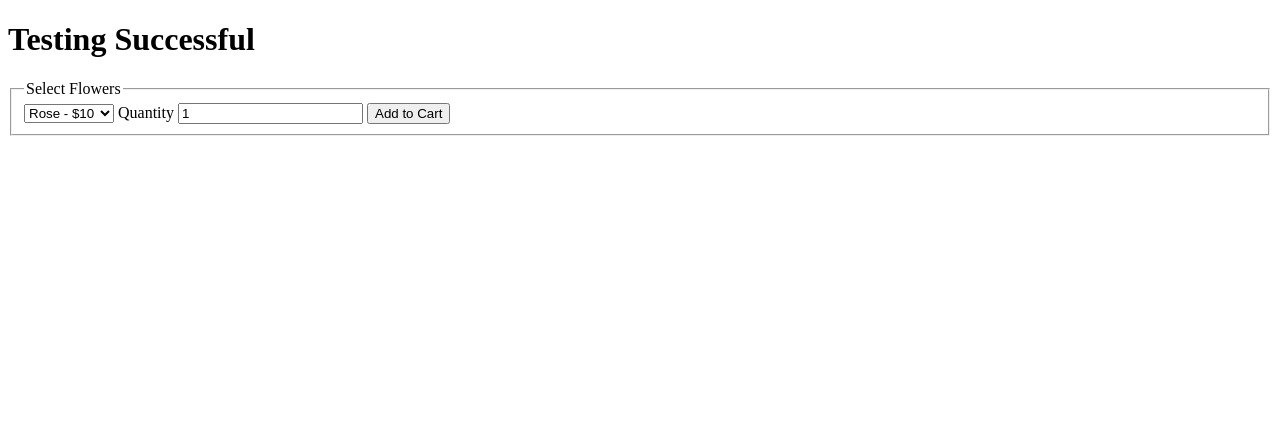
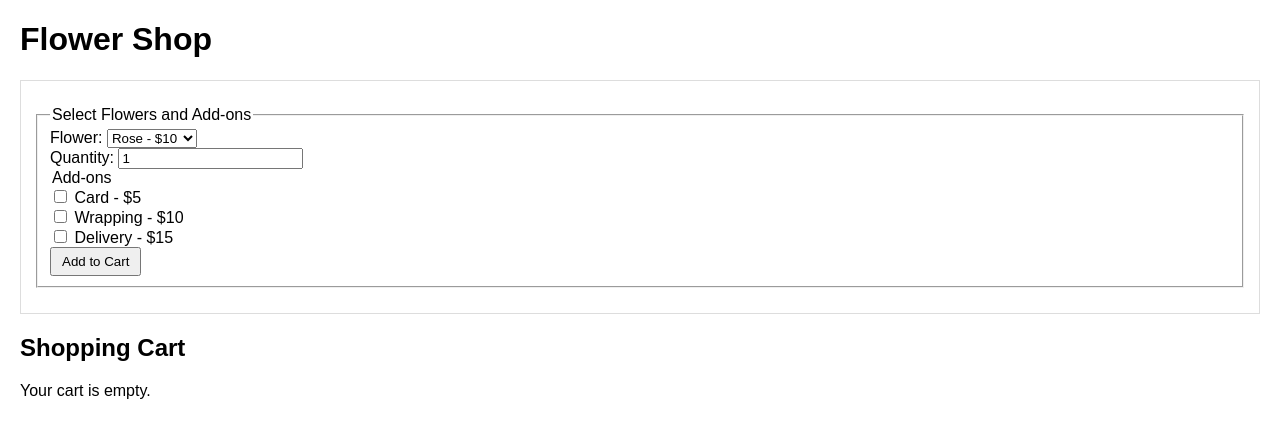
Before and after one commit to PurelyPeaks/Flask-CSC, a Flask app: page / in a window 1280 px wide. Shown: the top 438 px of the page. Run offline with Flask 3, Linux system fonts and the light colour scheme.

Commit message:
i did addon list and also made just changes

```diff
--- a/app.py
+++ b/app.py
@@ -16,12 +16,14 @@ def load_data():
 @app.route('/')
 def home():
     flowers, addons = load_data()
-    return render_template('index1.html', flowers=flowers, addons=addons)
+    cart = session.get('cart', {})
+    return render_template('index1.html', flowers=flowers, addons=addons, cart=cart)
 
 @app.route('/add_to_cart', methods=['POST'])
 def add_to_cart():
     flower = request.form['flower']
     quantity = int(request.form['quantity'])
+    selected_addons = request.form.getlist('addons')
     flowers, addons = load_data()
     cart = session.get('cart', {})
 
@@ -29,17 +31,44 @@ def add_to_cart():
         flash("Invalid flower selected.")
         return redirect(url_for('home'))
 
+    if any(addon not in addons for addon in selected_addons):
+        flash("Invalid add-on selected.")
+        return redirect(url_for('home'))
+
+    addon_cost = sum(addons[addon]['price'] for addon in selected_addons)
     if flower in cart:
         cart[flower]['quantity'] += quantity
+        existing_addons = set(cart[flower].get('addons', []))
+        all_addons = sorted(existing_addons.union(selected_addons))
+        cart[flower]['addons'] = all_addons
+        cart[flower]['addon_cost'] = sum(addons[addon]['price'] for addon in all_addons)
     else:
         cart[flower] = {
             'price': flowers[flower]['price'],
-            'quantity': quantity
+            'quantity': quantity,
+            'addons': selected_addons,
+            'addon_cost': addon_cost
         }
 
     session['cart'] = cart
     session.modified = True
-    flash(f"{quantity} {flower}(s) added to cart.")
+    addons_text = f" with {', '.join(selected_addons)}" if selected_addons else ""
+    flash(f"{quantity} {flower}(s){addons_text} added to cart.")
+    return redirect(url_for('home'))
+
+@app.route('/remove_from_cart', methods=['POST'])
+def remove_from_cart():
+    flower = request.form['flower']
+    cart = session.get('cart', {})
+
+    if flower in cart:
+        del cart[flower]
+        session['cart'] = cart
+        session.modified = True
+        flash(f"{flower} removed from cart.")
+    else:
+        flash("Item not found in cart.")
+
     return redirect(url_for('home'))
 
 
--- a/templates/index1.html
+++ b/templates/index1.html
@@ -3,10 +3,20 @@
 <head>
     <meta charset="UTF-8">
     <meta name="viewport" content="width=device-width, initial-scale=1.0">
-    <title>Flask Website</title>
+    <title>Flower Shop</title>
+    <style>
+        body { font-family: Arial, sans-serif; margin: 20px; }
+        .flashes { color: green; }
+        form { margin: 20px 0; padding: 15px; border: 1px solid #ddd; }
+        fieldset { margin: 10px 0; }
+        table { border-collapse: collapse; margin-top: 20px; }
+        th, td { border: 1px solid #ddd; padding: 10px; text-align: left; }
+        th { background-color: #f2f2f2; }
+        button { padding: 5px 10px; }
+    </style>
 </head>
 <body>
-    <h1>Testing Successful</h1>
+    <h1>Flower Shop</h1>
 
     {% with messages = get_flashed_messages() %}
         {% if messages %}
@@ -20,16 +30,73 @@
 
     <form action="{{ url_for('add_to_cart') }}" method="post">
         <fieldset>
-            <legend for="flower">Select Flowers</legend>
-            <select name="flower" id="flower">
-                {% for flower, details in flowers.items() %}
-                    <option value="{{ flower }}">{{ flower }} - ${{ details.price }}</option>
+            <legend>Select Flowers and Add-ons</legend>
+            <div>
+                <label for="flower">Flower:</label>
+                <select name="flower" id="flower">
+                    {% for flower, details in flowers.items() %}
+                        <option value="{{ flower }}">{{ flower }} - ${{ details.price }}</option>
+                    {% endfor %}
+                </select>
+            </div>
+            <div>
+                <label for="quantity">Quantity:</label>
+                <input type="number" name="quantity" id="quantity" value="1" min="1">
+            </div>
+            <div>
+                <legend>Add-ons</legend>
+                {% for addon, details in addons.items() %}
+                    <label>
+                        <input type="checkbox" name="addons" value="{{ addon }}">
+                        {{ addon }} - ${{ details.price }}
+                    </label><br>
                 {% endfor %}
-            </select>
-            <label for="quantity">Quantity</label>
-            <input type="number" name="quantity" value="1" min="1">
-            <input type="submit" value="Add to Cart">
+            </div>
+            <button type="submit">Add to Cart</button>
         </fieldset>
     </form>
+
+    <h2>Shopping Cart</h2>
+    {% if cart %}
+        <table>
+            <thead>
+                <tr>
+                    <th>Flower</th>
+                    <th>Price</th>
+                    <th>Quantity</th>
+                    <th>Add-ons</th>
+                    <th>Total</th>
+                    <th>Action</th>
+                </tr>
+            </thead>
+            <tbody>
+                {% for flower, details in cart.items() %}
+                    <tr>
+                        <td>{{ flower }}</td>
+                        <td>${{ details.price }}</td>
+                        <td>{{ details.quantity }}</td>
+                        <td>
+                            {% if details.addons %}
+                                {% for addon in details.addons %}
+                                    {{ addon }} (${{ addons[addon].price }})<br>
+                                {% endfor %}
+                            {% else %}
+                                None
+                            {% endif %}
+                        </td>
+                        <td>${{ details.price * details.quantity + (details.addon_cost or 0) }}</td>
+                        <td>
+                            <form action="{{ url_for('remove_from_cart') }}" method="post" style="display:inline;">
+                                <input type="hidden" name="flower" value="{{ flower }}">
+                                <button type="submit">Remove</button>
+                            </form>
+                        </td>
+                    </tr>
+                {% endfor %}
+            </tbody>
+        </table>
+    {% else %}
+        <p>Your cart is empty.</p>
+    {% endif %}
 </body>
 </html>
```
